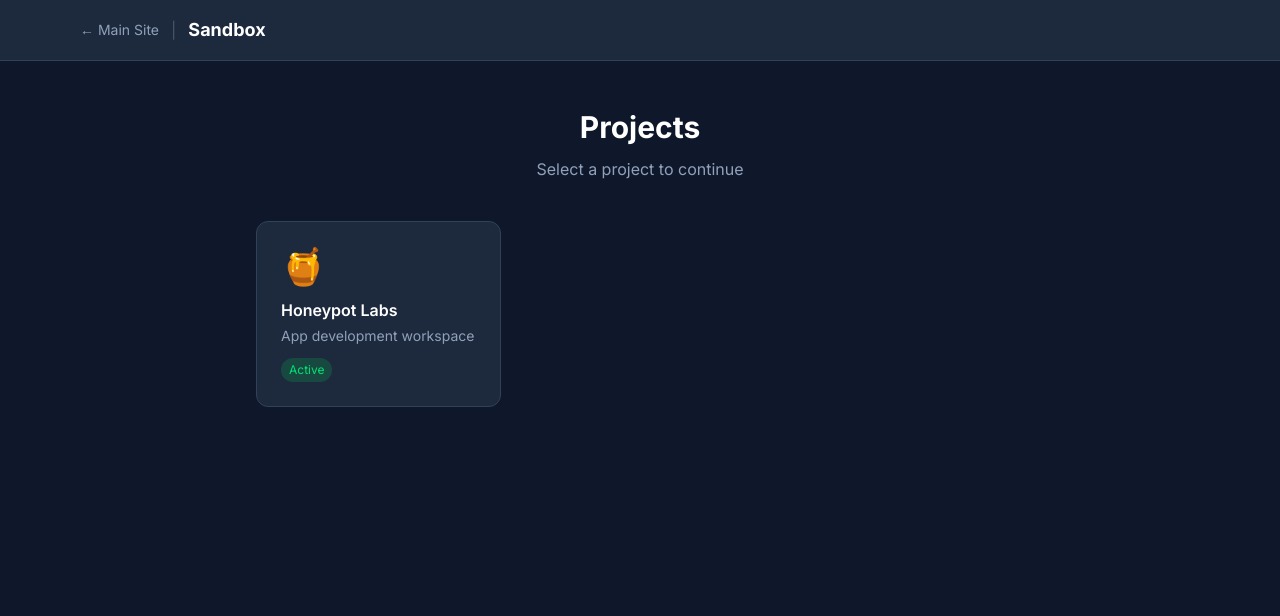
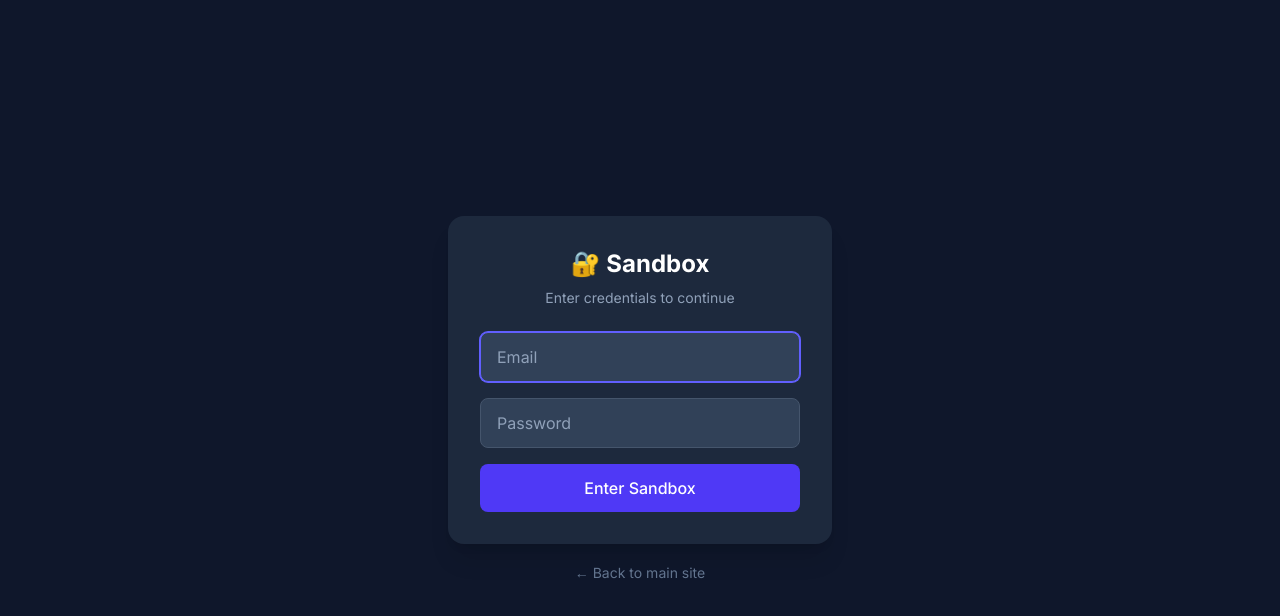
Before and after one commit to acorona1234/amycorona.com, a Next.js app: page /sandbox in a window 1280 px wide. Shown: the top 616 px of the page. Built offline with nearby package versions, Linux system fonts and the light colour scheme.

Commit message:
Add login to sandbox entry, shared auth across projects

```diff
--- a/src/app/sandbox/honeypot/page.tsx
+++ b/src/app/sandbox/honeypot/page.tsx
@@ -2,8 +2,8 @@
 
 import { useState, useEffect } from "react";
 
-const HONEYPOT_USERNAME = "amy.m.corona@gmail.com";
-const HONEYPOT_PASSWORD = "letmein2026"; // Change this!
+const SANDBOX_USERNAME = "amy.m.corona@gmail.com";
+const SANDBOX_PASSWORD = "letmein2026"; // Change this!
 
 export default function Sandbox() {
   const [isAuthenticated, setIsAuthenticated] = useState(false);
@@ -14,7 +14,7 @@ export default function Sandbox() {
 
   useEffect(() => {
     // Check if already authenticated
-    const saved = localStorage.getItem("honeypot_auth");
+    const saved = localStorage.getItem("sandbox_auth");
     if (saved === "true") {
       setIsAuthenticated(true);
     }
@@ -23,8 +23,8 @@ export default function Sandbox() {
 
   const handleSubmit = (e: React.FormEvent) => {
     e.preventDefault();
-    if (username === HONEYPOT_USERNAME && password === HONEYPOT_PASSWORD) {
-      localStorage.setItem("honeypot_auth", "true");
+    if (username === SANDBOX_USERNAME && password === SANDBOX_PASSWORD) {
+      localStorage.setItem("sandbox_auth", "true");
       setIsAuthenticated(true);
       setError("");
     } else {
@@ -34,7 +34,7 @@ export default function Sandbox() {
   };
 
   const handleLogout = () => {
-    localStorage.removeItem("honeypot_auth");
+    localStorage.removeItem("sandbox_auth");
     setIsAuthenticated(false);
   };
 
--- a/src/app/sandbox/page.tsx
+++ b/src/app/sandbox/page.tsx
@@ -1,4 +1,10 @@
+"use client";
+
+import { useState, useEffect } from "react";
 import Link from "next/link";
+
+const SANDBOX_USERNAME = "amy.m.corona@gmail.com";
+const SANDBOX_PASSWORD = "letmein2026";
 
 const projects = [
   {
@@ -11,9 +17,103 @@ const projects = [
 ];
 
 export default function Sandbox() {
+  const [isAuthenticated, setIsAuthenticated] = useState(false);
+  const [username, setUsername] = useState("");
+  const [password, setPassword] = useState("");
+  const [error, setError] = useState("");
+  const [isLoading, setIsLoading] = useState(true);
+
+  useEffect(() => {
+    const saved = localStorage.getItem("sandbox_auth");
+    if (saved === "true") {
+      setIsAuthenticated(true);
+    }
+    setIsLoading(false);
+  }, []);
+
+  const handleSubmit = (e: React.FormEvent) => {
+    e.preventDefault();
+    if (username === SANDBOX_USERNAME && password === SANDBOX_PASSWORD) {
+      localStorage.setItem("sandbox_auth", "true");
+      setIsAuthenticated(true);
+      setError("");
+    } else {
+      setError("Incorrect username or password");
+      setPassword("");
+    }
+  };
+
+  const handleLogout = () => {
+    localStorage.removeItem("sandbox_auth");
+    setIsAuthenticated(false);
+  };
+
+  if (isLoading) {
+    return (
+      <div className="min-h-screen bg-slate-900 flex items-center justify-center">
+        <div className="text-slate-400">Loading...</div>
+      </div>
+    );
+  }
+
+  // Login Screen
+  if (!isAuthenticated) {
+    return (
+      <div className="min-h-screen bg-slate-900 flex items-center justify-center px-4">
+        <div className="w-full max-w-sm">
+          <div className="bg-slate-800 rounded-2xl p-8 shadow-xl">
+            <div className="text-center mb-6">
+              <h1 className="text-2xl font-bold text-white mb-2">🔐 Sandbox</h1>
+              <p className="text-slate-400 text-sm">Enter credentials to continue</p>
+            </div>
+
+            <form onSubmit={handleSubmit} className="space-y-4">
+              <div>
+                <input
+                  type="email"
+                  value={username}
+                  onChange={(e) => setUsername(e.target.value)}
+                  placeholder="Email"
+                  className="w-full px-4 py-3 bg-slate-700 border border-slate-600 rounded-lg text-white placeholder-slate-400 focus:outline-none focus:border-indigo-500 focus:ring-1 focus:ring-indigo-500"
+                  autoFocus
+                />
+              </div>
+              <div>
+                <input
+                  type="password"
+                  value={password}
+                  onChange={(e) => setPassword(e.target.value)}
+                  placeholder="Password"
+                  className="w-full px-4 py-3 bg-slate-700 border border-slate-600 rounded-lg text-white placeholder-slate-400 focus:outline-none focus:border-indigo-500 focus:ring-1 focus:ring-indigo-500"
+                />
+              </div>
+
+              {error && (
+                <p className="text-red-400 text-sm text-center">{error}</p>
+              )}
+
+              <button
+                type="submit"
+                className="w-full py-3 bg-indigo-600 hover:bg-indigo-700 text-white font-medium rounded-lg transition-colors"
+              >
+                Enter Sandbox
+              </button>
+            </form>
+          </div>
+
+          <p className="text-center mt-4">
+            <a href="/" className="text-slate-500 hover:text-slate-400 text-sm">
+              ← Back to main site
+            </a>
+          </p>
+        </div>
+      </div>
+    );
+  }
+
+  // Authenticated - Project List
   return (
     <div className="min-h-screen bg-slate-900 text-white">
-      {/* Header */}
       <header className="bg-slate-800 border-b border-slate-700">
         <div className="max-w-6xl mx-auto px-4 py-4 flex items-center justify-between">
           <div className="flex items-center gap-3">
@@ -23,10 +123,15 @@ export default function Sandbox() {
             <span className="text-slate-600">|</span>
             <h1 className="text-lg font-bold">Sandbox</h1>
           </div>
+          <button
+            onClick={handleLogout}
+            className="text-slate-400 hover:text-white text-sm"
+          >
+            Logout
+          </button>
         </div>
       </header>
 
-      {/* Main Content */}
       <main className="max-w-6xl mx-auto px-4 py-12">
         <div className="text-center mb-10">
           <h2 className="text-3xl font-bold mb-3">Projects</h2>
```
